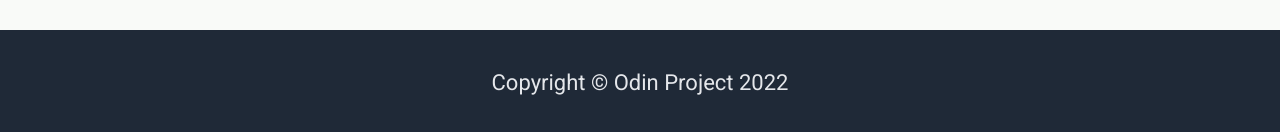
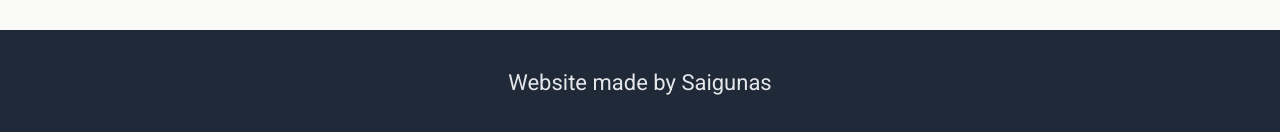
Before and after one commit to Saigunas/Landing-page, a plain HTML site: page index.html in a window 1280 px wide. Shown: the part 1948-2080 px from the top of the page. Drawn offline with Linux system fonts and the light colour scheme.

Commit message:
Changed copyright message

```diff
--- a/index.html
+++ b/index.html
@@ -75,7 +75,7 @@
     </div>
 
     <div class="copyright">
-        <p>Copyright © Odin Project 2022</p>
+        <p>Website made by Saigunas</p>
     </div>
 
 </body>
```
